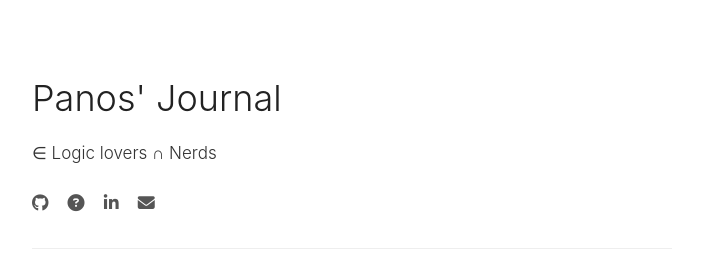
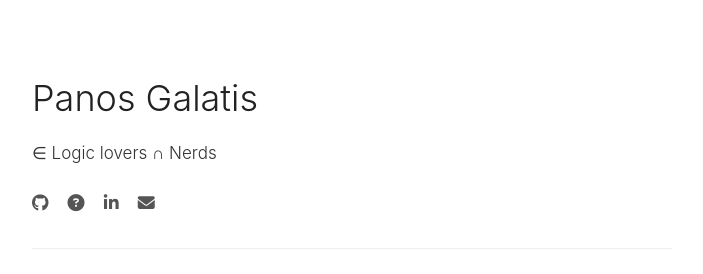
Before and after one commit to pgalatis/pgalatis.github.io, a Jekyll site: the page built from index.html, in a window 1280 px wide. Shown: the top 274 px of the page, without its empty margins (288-991 px from the left). Built offline with Jekyll 4.4.1, drawn with Linux system fonts in a browser that asks for light colours; nearby versions of some CDN libraries; formulas are drawn with MathJax 3; the list of posts is cut into pages by our own code.

Commit message:
Update default.html

```diff
--- a/_layouts/default.html
+++ b/_layouts/default.html
@@ -50,7 +50,7 @@
 
   <div class="wrapper">
     <header class="top">
-      <h1 class="title"><a href="/">Panos' Journal</a></h1>
+      <h1 class="title"><a href="/">Panos Galatis</a></h1>
       <p class="lead">&isin; Logic lovers &cap; Nerds<br><br>
         <a href="https://github.com/pgalatis"><i class="fa fa-github"></i></a>
         &nbsp;&nbsp;
```
